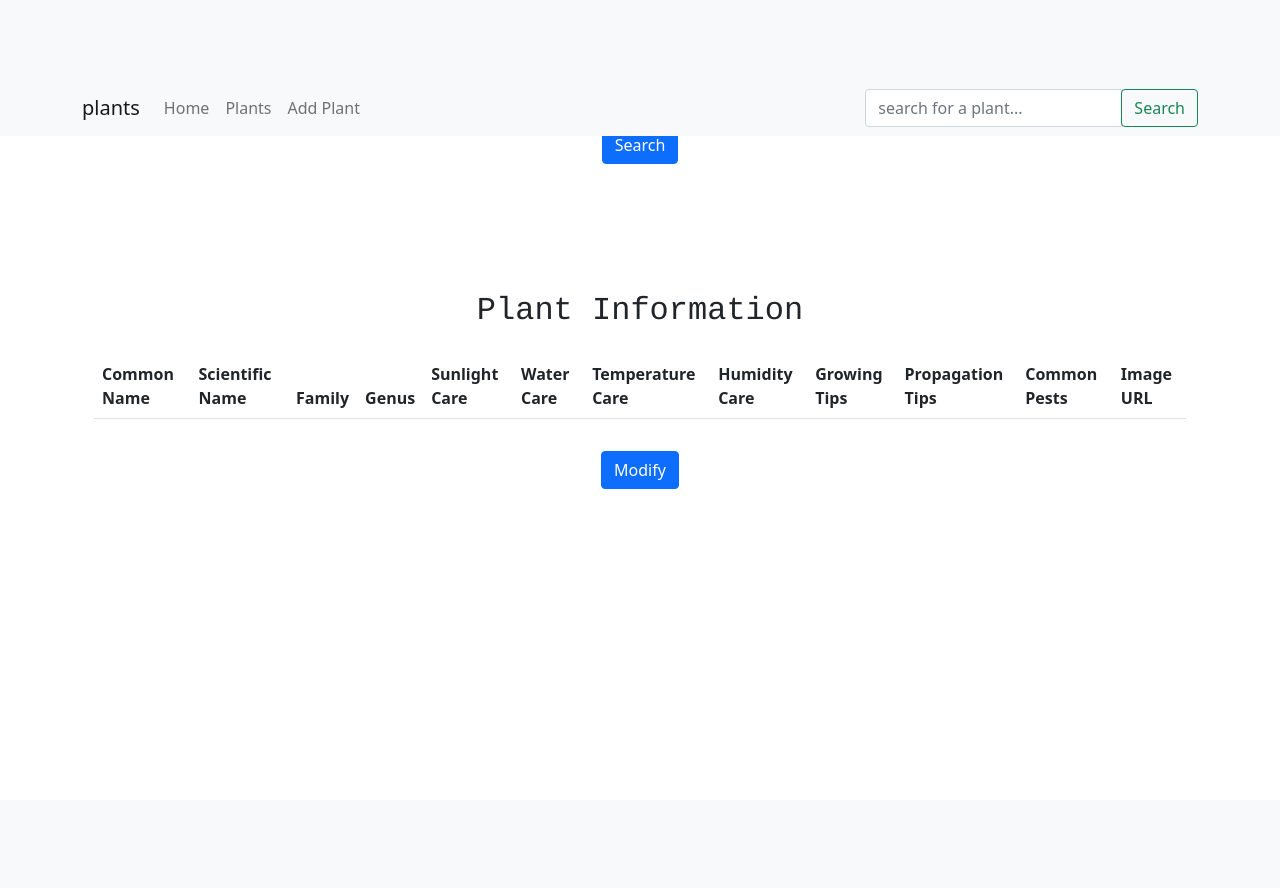
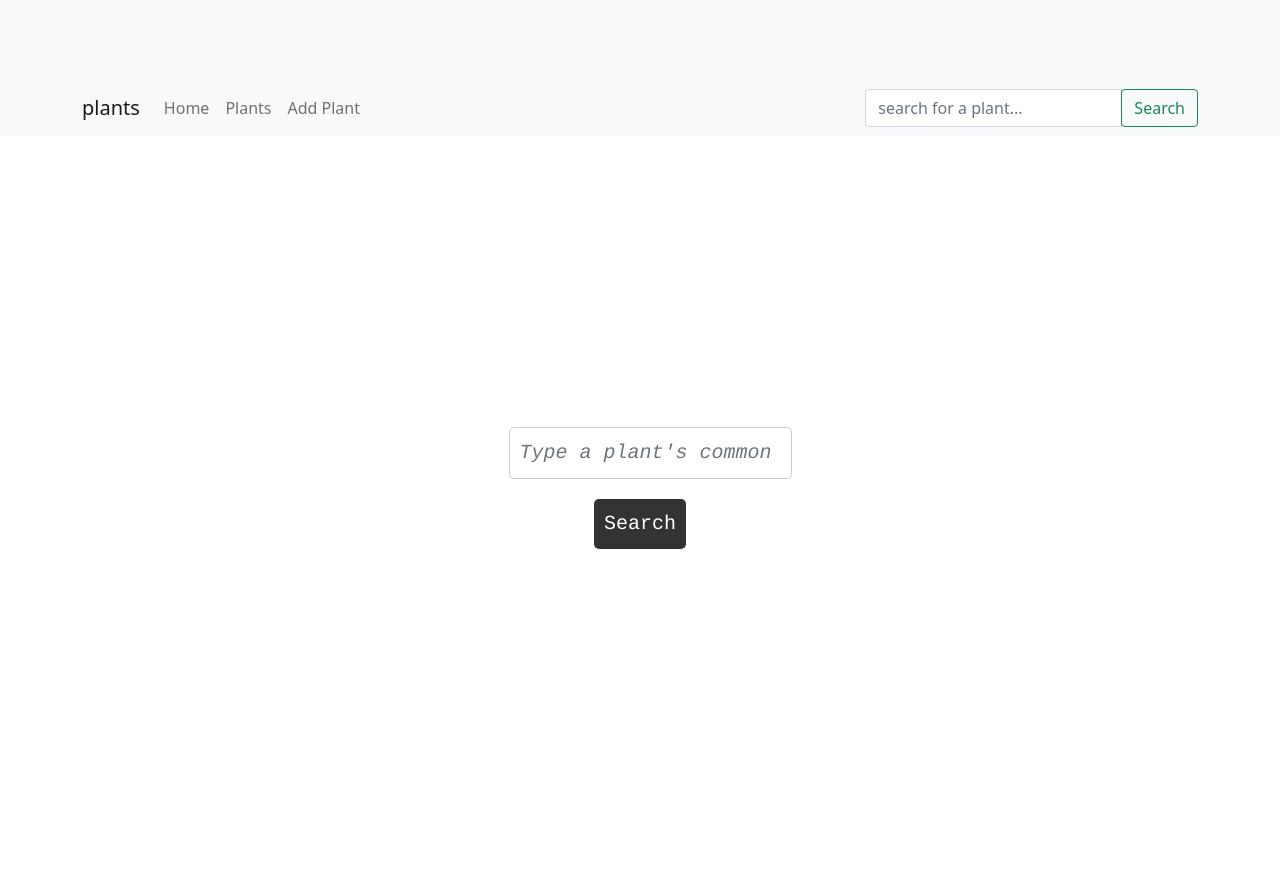
Before and after one commit to babeeshka/plant_app, a Flask app: page /add_plant in a window 1280 px wide. Before the commit the page ends 489 px from the top, so only its background shows below. Run offline with Flask 3, Linux system fonts and the light colour scheme; lists and menus that the app fills with data are empty; some libraries are stand-ins or nearby versions.

Commit message:
adding debugging to /search_plant

```diff
--- a/app.py
+++ b/app.py
@@ -38,6 +38,11 @@ formatter = logging.Formatter(
 file_handler.setFormatter(formatter)
 app.logger.addHandler(file_handler)
 
+console_handler = logging.StreamHandler()
+console_handler.setLevel(logging.INFO)
+console_handler.setFormatter(formatter)
+logging.getLogger().addHandler(console_handler)
+
 # app.py
 @app.route('/')
 def home():
@@ -58,10 +63,20 @@ def list_plants():
 
 @app.route('/search_plant', methods=['POST'])
 def search_plant():
+    print("Inside search_plant function")
+
     data = request.get_json()
+    if not data or 'query' not in data:
+        # Return a 400 Bad Request response
+        app.logger.warning('Invalid request data: %s', data)
+        return jsonify({'message': 'Invalid request data'}), 400
+
     query = data['query']
+    app.logger.info('Received search query: %s', query)
 
     plants = Plant.query.filter(Plant.common_name.ilike(f'%{query}%')).all()
+
+    app.logger.debug('Found %d plants for query: %s', len(plants), query)
 
     results = []
     for plant in plants:
@@ -82,7 +97,9 @@ def search_plant():
         }
         results.append(result)
 
+    app.logger.debug('Returning %d results for query: %s', len(results), query)
     return jsonify(results)
+
 
 @app.route('/add_plant')
 def add_plant():
--- /dev/null
+++ b/static/css/add_plant.css
@@ -0,0 +1,42 @@
+#plant-info {
+    display: none;
+}
+
+#submit-form,
+#search-results {
+    display: none;
+}
+
+#search-form {
+    display: flex;
+    flex-direction: column;
+    align-items: center;
+    justify-content: center;
+    height: 100vh;
+  }
+
+  #search-form input[type="text"],
+  #search-form button {
+    margin: 10px;
+    padding: 10px;
+    font-size: 20px;
+    font-family: Courier;
+    border-radius: 5px;
+    border: 1px solid #ccc;
+    background-color: #fff;
+    color: #333;
+  }
+
+  #search-form button {
+    background-color: #333;
+    color: #fff;
+    border: none;
+    cursor: pointer;
+    transition: all 0.2s ease-in-out;
+  }
+
+  #search-form button:hover {
+    background-color: #fff;
+    color: #333;
+    border: 1px solid #333;
+  }
--- a/templates/add_plant.html
+++ b/templates/add_plant.html
@@ -4,58 +4,29 @@
 
 {% block content %}
 <h1>
-    <style>
-        #plant-info,
-        #submit-form {
-            display: none;
-        }
-
-        /* Center the search field and button */
-        #search-form {
-            display: flex;
-            flex-direction: column;
-            align-items: center;
-            justify-content: center;
-            height: 100vh;
-        }
-
-        #search-form input[type="text"],
-        #search-form button {
-            margin: 10px;
-            padding: 10px;
-            font-size: 16px;
-            border-radius: 5px;
-            border: none;
-            box-shadow: 0 2px 2px rgba(0, 0, 0, 0.3);
-        }
-
-        /* Hide the search results */
-        #search-results {
-            display: none;
-        }
-    </style>
+    <link rel="stylesheet" href="{{ url_for('static', filename='css/add_plant.css') }}">
+    <script src="{{ url_for('static', filename='js/plantFunctions.js') }}"></script>
 </h1>
 
-<form class="form-inline d-flex flex-column justify-content-center align-items-center" method="POST"
-    action="/add_plant">
+<form id="search-form" class="form-inline d-flex flex-column justify-content-center align-items-center" method="POST"
+action="{{ url_for('search_plant') }}">
     <input type="hidden" name="csrf_token" value="{{ csrf_token() }}">
     <div class="form-group">
         <input type="text" class="form-control" id="name" name="name" placeholder="Type a plant's common name..."
             style="min-width: 250px; font-style: italic;">
     </div>
-    <button type="button" class="btn btn-primary" id="search-button" onclick="searchPlant()">Search</button>
+    <button type="submit" class="btn btn-primary" id="search-button">Search</button>
 </form>
-
-
 
 <div class="mt-5" id="search-results" style="display: none;">
     <h2>Search Results:</h2>
     <ul class="list-group" id="search-results-list"></ul>
 </div>
 
+{% if plant_info %}
 
-<div class="container d-flex flex-column justify-content-center align-items-center" id="plant-info"
-    style="display: none;">
+<div class="container d-flex flex-column justify-content-center align-items-center" id="plant-info">
+
     <h1 class="mt-5 mb-4" style="font-size: 32px; font-family: courier;">Plant Information</h1>
     <table class="table table-striped">
         <thead>
@@ -189,89 +160,7 @@
             </div>
         </div>
     </div>
-
-
 </div>
+{% endif %}
 
 {% endblock %}
-
-{% block scripts %}
-<script>
-    function searchPlant() {
-        const name = document.getElementById('name').value;
-        fetch(`/search_plant/${name}`)
-            .then(response => response.json())
-            .then(data => {
-                const resultsList = document.getElementById('search-results-list');
-                resultsList.innerHTML = '';
-                if (data.length > 0) {
-                    data.forEach(plant => {
-                        const listItem = document.createElement('li');
-                        listItem.classList.add('list-group-item');
-                        listItem.innerHTML = `${plant.common_name} (${plant.scientific_name})`;
-                        listItem.style.cursor = 'pointer';
-                        listItem.addEventListener('click', () => {
-                            displayPlantInfo(plant);
-                        });
-                        resultsList.appendChild(listItem);
-                    });
-                } else {
-                    const listItem = document.createElement('li');
-                    listItem.classList.add('list-group-item');
-                    listItem.innerHTML = 'No results found.';
-                    resultsList.appendChild(listItem);
-                }
-            });
-    }
-
-    function displayPlantInfo(plant) {
-        const plantInfoBody = document.getElementById('plant-info-body');
-        plantInfoBody.innerHTML = '';
-        for (const [key, value] of Object.entries(plant)) {
-            if (key !== 'id' && key !== 'image_url') {
-                const row = document.createElement('tr');
-                const keyCell = document.createElement('td');
-                const valueCell = document.createElement('td');
-                keyCell.innerHTML = key.replace('_', ' ');
-                valueCell.innerHTML = value;
-                row.appendChild(keyCell);
-                row.appendChild(valueCell);
-                plantInfoBody.appendChild(row);
-            }
-        }
-        const plantInfo = document.getElementById('plant-info');
-        plantInfo.style.display = 'block';
-        const submitForm = document.getElementById('submit-form');
-        submitForm.elements['id'].value = plant.id;
-        submitForm.elements['plant_info[common_name]'].value = plant.common_name;
-        submitForm.elements['plant_info[scientific_name]'].value = plant.scientific_name;
-        plantInfo.scrollIntoView();
-    }
-
-    function reviewPlant() {
-        const modifyButton = document.getElementById('modify-button');
-        modifyButton.style.display = 'none';
-        const submitButton = document.createElement('button');
-        submitButton.type = 'submit';
-        submitButton.classList.add('btn', 'btn-primary', 'mr-3');
-        submitButton.innerHTML = 'Submit';
-        submitButton.addEventListener('click', () => {
-            const submitForm = document.getElementById('submit-form');
-            submitForm.submit();
-        });
-        const cancelButton = document.createElement('button');
-        cancelButton.type = 'button';
-        cancelButton.classList.add('btn', 'btn-secondary');
-        cancelButton.innerHTML = 'Cancel';
-        cancelButton.addEventListener('click', () => {
-            modifyButton.style.display = 'block';
-            submitButton.remove();
-            cancelButton.remove();
-        });
-        const submitForm = document.getElementById('submit-form');
-        submitForm.appendChild(submitButton);
-        submitForm.appendChild(cancelButton);
-    }
-
-</script>
-{% endblock %}
```
Also changed, not shown: static/js/plantFunctions.js (added, +108 -0 lines).
